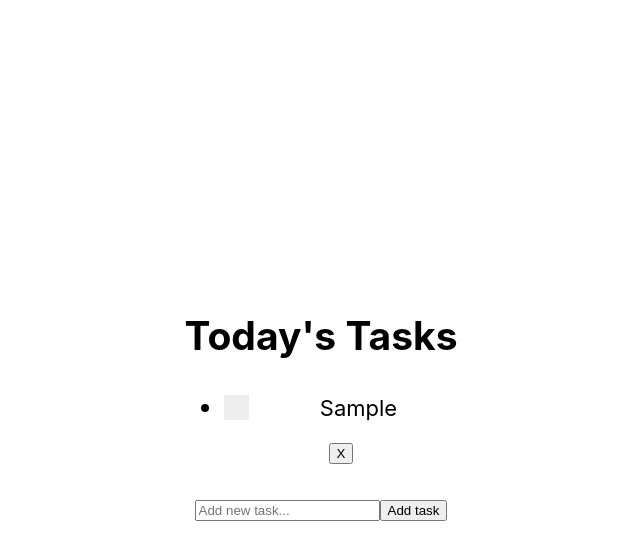
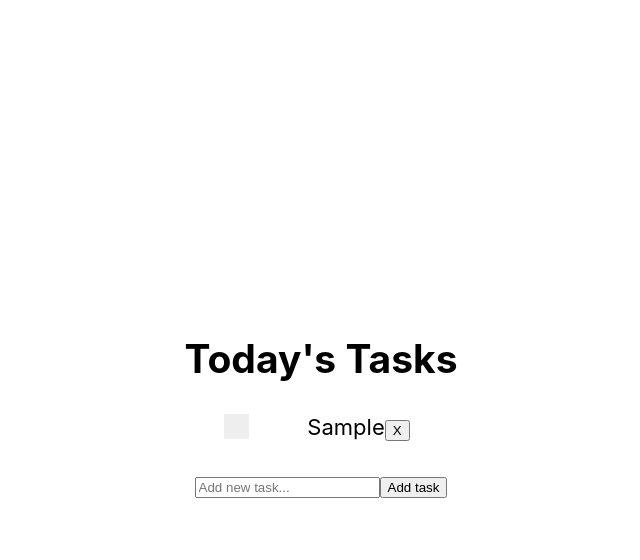
Before and after one commit to yiclu07/todo-list, a React (Create React App) app: page / in a window 1280 px wide. Both pictures are taken after typing "Sample" into the empty fields and a click on the input "Add task". Shown: the top 560 px of the page, without its empty margins (319-959 px from the left). Built offline with nearby package versions, Linux system fonts and the light colour scheme.

Commit message:
Remove bullet points for tasks in list

```diff
--- a/src/components/Task.js
+++ b/src/components/Task.js
@@ -11,13 +11,14 @@ export default function Task({task}) {
   };
 
   return (
-    <li>
+    <li className={styles.list}>
       <label className={styles.container}>
         <input type="checkbox"/>
         <span className={styles.checkmark}></span>
         {task.task}
+        <span><button onClick={handleDeleteTask} aria-label="Remove">X</button></span>
       </label>
-      <button onClick={handleDeleteTask} aria-label="Remove">X</button>
+
     </li>
   )
 }
--- a/src/components/Task.module.css
+++ b/src/components/Task.module.css
@@ -1,4 +1,9 @@
-/* The container */
+/* The list */
+.list {
+  list-style-type: none;
+}
+
+/* The container for checkboxes */
 .container {
   display: block;
   position: relative;
```
